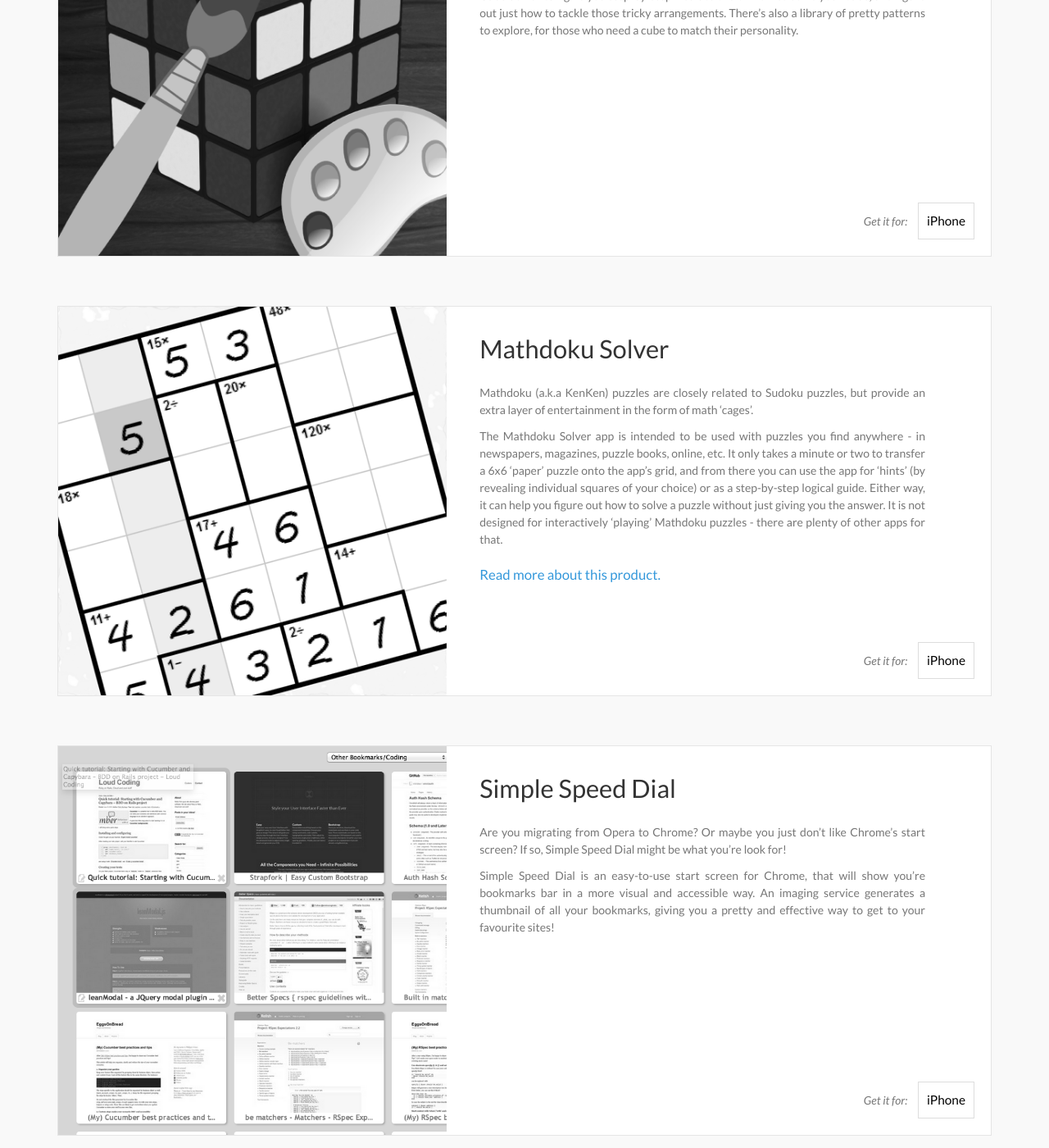
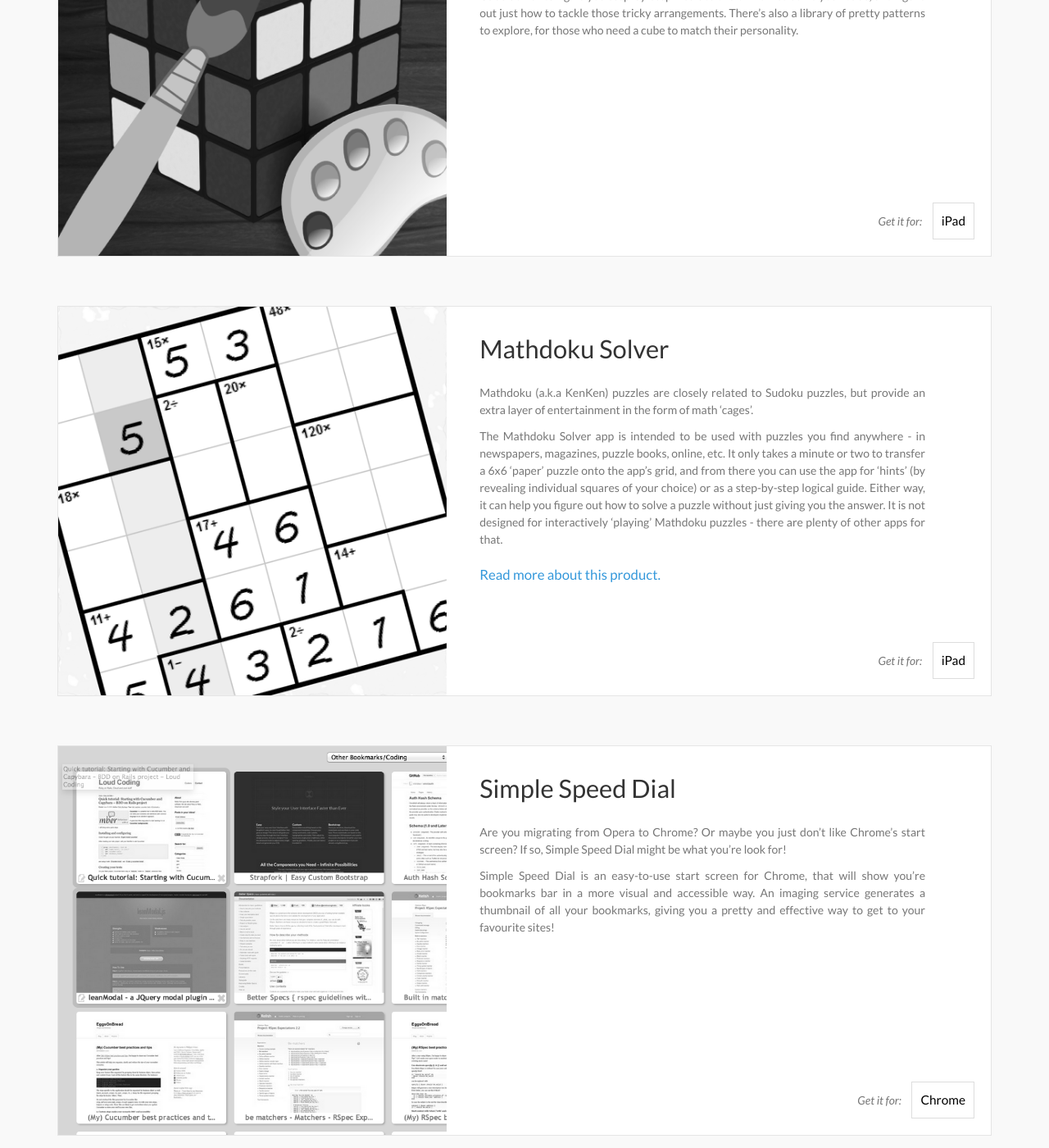
Before and after one commit to waffleau/sudoseng, a Jekyll site: the page built from index.html, in a window 1280 px wide and 1400 px high, scrolled down 876 px. Shown: the whole window at 82% size. Built offline with Jekyll 4.4.1, drawn with Linux system fonts in a browser that asks for light colours; comment, search, counter and statistics services are not loaded.

Commit message:
Fixed 'get-it-for' errors on front page

```diff
--- a/index.html
+++ b/index.html
@@ -56,7 +56,7 @@
       <div class="project__footer">
         <p class="project-urls">
           <em>Get it for:</em>
-          <a class="download-link" target="_self" href="{{ product.apple_url }}">iPhone</a>
+          <a class="download-link" target="_self" href="{{ product.download_url }}">{{ product.target_device }}</a>
         </p>
       </div>
     </div>
```
